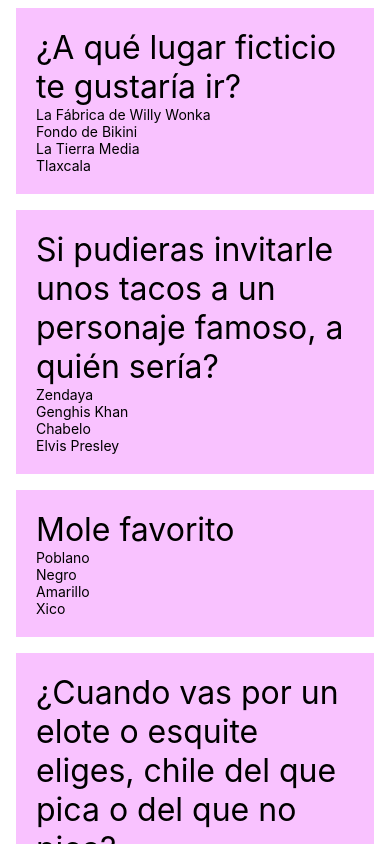
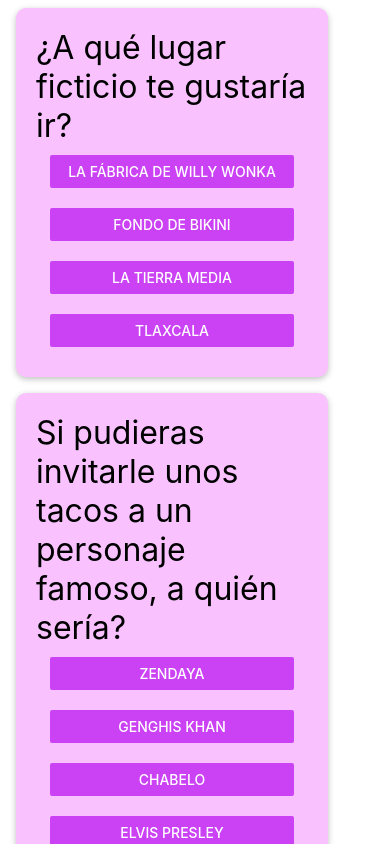
Before and after one commit to k83lozano/WaifuTest, a React Native app: screen / in a window 390 px wide. Built offline with nearby package versions, Linux system fonts and the light colour scheme.

Commit message:
QuestionContainer working and with color
Questions appear in the right way

```diff
--- a/components/QuestionContainer.js
+++ b/components/QuestionContainer.js
@@ -1,15 +1,15 @@
 import React, {useEffect, useState} from 'react'
 import { View, StyleSheet, Button } from "react-native";
 
-const QuestionContainer = ({children}) => {
-  return <View style={styles.questionContainer}>
+const QuestionContainer = ({children, style}) => {
+  return <View style={[styles.questionContainer, style]}>
     {children}
   </View>
 }
 
 const styles = StyleSheet.create({
     questionContainer: {
-        width: 300,
+        width: '100%',
         margin: 10,
         maxWidth: '80%',
         alignItems: 'center',
@@ -21,11 +21,6 @@ const styles = StyleSheet.create({
         elevation: 5, //Only Android
         padding: 20,
         borderRadius: 10
-    },question:{
-      maxWidth: '80%',
-      alignItems: 'center',
-    },answer:{
-      width:'80%'
     }
 })
 
--- a/screens/QuizScreen.js
+++ b/screens/QuizScreen.js
@@ -1,13 +1,14 @@
 import React, { useState, useEffect } from "react";
 import { FlatList, SafeAreaView, StatusBar, StyleSheet, Text, TouchableOpacity, Button } from "react-native";
 import { View } from "react-native-web";
+import QuestionContainer from "../components/QuestionContainer";
 
 
 const Question = ({ item, onPress, backgroundColor, textColor, list }) => (
-  <TouchableOpacity onPress={onPress} style={[styles.item, backgroundColor]}>
+  <QuestionContainer onPress={onPress} style={[styles.item, backgroundColor]}>
     <Text style={[styles.title, textColor]}>{item.question}</Text>
     {list}
-  </TouchableOpacity>
+  </QuestionContainer>
 );
 
 const QuizScreen = (props) => {
@@ -19,7 +20,7 @@ const QuizScreen = (props) => {
 
   const renderItem = ({ item }) => {
     const listItems = item.answers.map((elem) =>
-      <TouchableOpacity key={elem.key}><Text>{elem.answer}</Text></TouchableOpacity>
+      <TouchableOpacity style={styles.ansButton} key={elem.key}><Button title={elem.answer} color='#cb42f5'/></TouchableOpacity>
     );
 
     const backgroundColor = item.key === selectedItems ? "#6e3b6e" : "#f9c2ff";
@@ -60,6 +61,10 @@ const styles = StyleSheet.create({
   title: {
     fontSize: 32,
   },
+  ansButton: {
+    margin:10,
+    width:'90%'
+  }
 });
 
 
```
